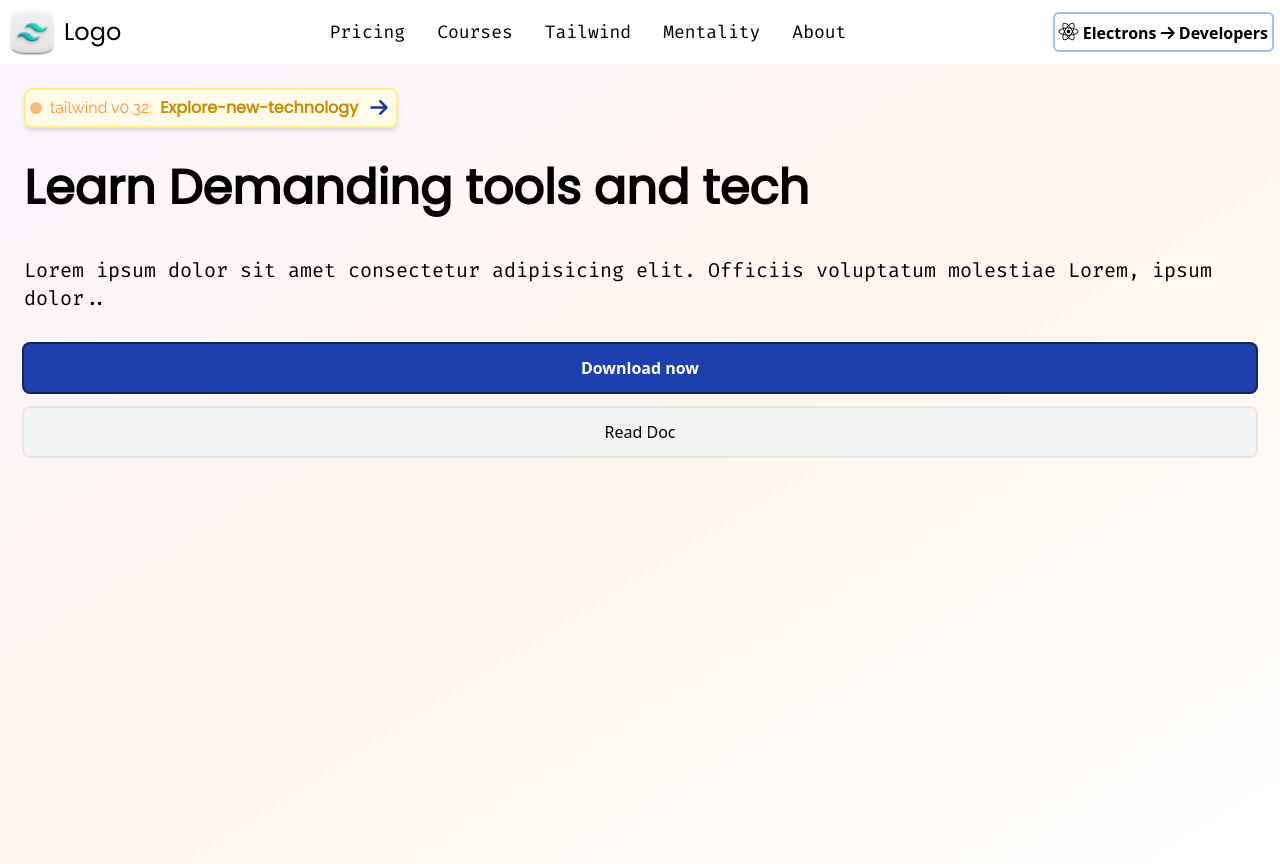
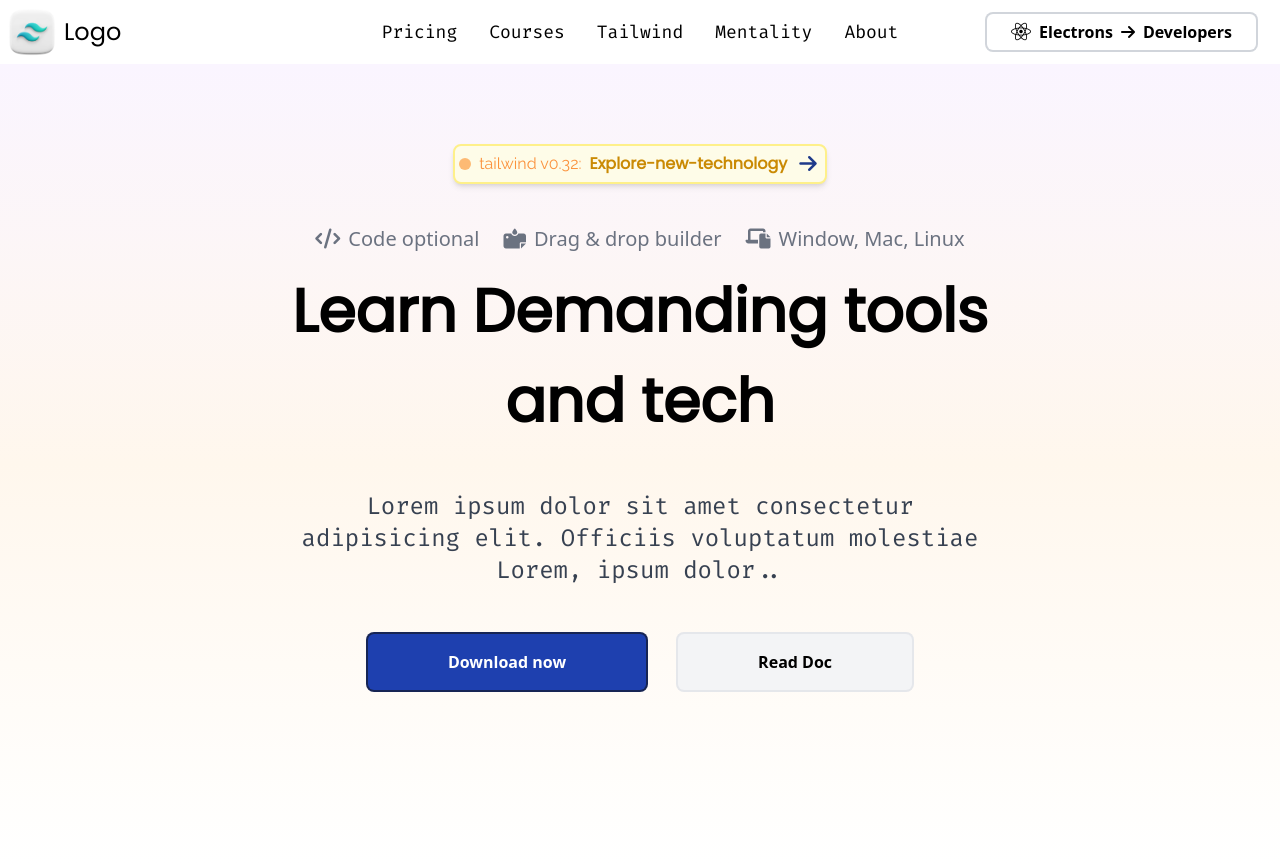
Before and after one commit to imlearning2024/nothing, a plain HTML site: page index.html in a window 1280 px wide. Drawn offline with Linux system fonts and the light colour scheme.

Commit message:
more css

```diff
--- a/index.html
+++ b/index.html
@@ -10,22 +10,20 @@
   <body>
     <!-- Navbar - Modern & Responsive -->
     <nav class="bg-white flex justify-between items-center p-2">
-      <div class="flex items-center gap-2">
       <!-- Logo Image -->
-        <a href="#">
+      <a href="#" class="gap-2 flex-1 flex items-center">
         <img
           src="./assets/tailwind logo.webp"
           alt="Tailwind Logo"
           class="max-w-12 max-h-12 object-cover"
         />
+        <span class="text-2xl text-black font-heading">Logo</span>
       </a>
-        <span class="text-2xl text-black font-heading">Logo</span>
-      </div>
 
       <!-- Links -->
       <div
         id="nav-menu"
-        class="font-code hidden lg:flex gap-8 justify-between items-center"
+        class="font-code hidden lg:flex gap-8 justify-between items-center mr-auto"
       >
         <a href="#" class="text-lg">Pricing</a>
         <a href="#" class="text-lg">Courses</a>
@@ -40,15 +38,17 @@
       </button>
 
       <!-- Electron Developers Button -->
+      <div class="hidden lg:flex flex-1 justify-end">
         <button
           type="button"
-        class="hidden lg:block font-semibold ring-2 hover:ring-violet-500 rounded p-1 hover:text-violet-500"
+          class="font-semibold ring-2 hover:ring-violet-500 ring-gray-300 rounded-md px-6 py-1 mr-4 hover:text-violet-500 flex flex-row items-center gap-x-2"
         >
           <i class="fa-brands fa-react text-xl"></i>
           <span>Electrons</span>
           <i class="fa-solid fa-arrow-right"></i>
           <span>Developers</span>
         </button>
+      </div>
 
       <!-- for-mobile and smaller screen   -->
       <div
@@ -115,13 +115,13 @@
       <!-- hero   -->
       <div
         id="hero"
-        class="min-h-screen bg-gradient-to-br from-purple-50 via-orange-50 to-transparent"
+        class="min-h-screen bg-gradient-to-b from-purple-50 via-orange-50 to-transparent"
       >
-        <div id="hero-container" class="flex flex-col items-start px-6 mx-auto">
         <div
-            id="version-text "
-            class="flex items-center gap-x-2 p-1 my-6 bg-yellow-50 border-2 border-yellow-200 rounded-lg shadow-md hover:shadow-lg hover:-translate-y-2 transition duration-300 group"
+          id="hero-container"
+          class="flex flex-col items-start px-6 mx-auto sm:items-center sm:pt-10"
         >
+          <div id="version-text " class="version-text group">
             <div id="cirlce" class="h-3 w-3 bg-orange-300 rounded-full"></div>
             <span class="font-subheading text-orange-400">tailwind v0.32:</span>
             <span class="font-extrabold font-heading text-yellow-600"
@@ -131,21 +131,53 @@
               class="fa-solid fa-arrow-right px-1 text-xl items-center text-blue-900 group-hover:translate-x-1 transition duration-300"
             ></i>
           </div>
+
+          <!-- horo features  -->
+
+          <div id="hero-features" class="hidden md:flex flex-row items-center gap-x-10 md:gap-x-6 text-xl text-gray-500 leading-normal ">
+            <div class="flex flex-row items-center gap-x-3 md:gap-x-2 ">
+              <i class="fa-solid fa-code"></i>
+              <p>Code optional</p>
+            </div>
+            <div class="flex flex-row items-center gap-x-3 md:gap-x-2">
+              <i class="fa-solid fa-tarp-droplet"></i>
+              <p>Drag & drop builder</p>
+            </div>
+            <div class="flex flex-row items-center gap-x-3 md:gap-x-2">
+              <i class="fa-solid fa-laptop-file"></i>
+              <p>Window, Mac, Linux</p>
+            </div>
+          </div>
+
+
           <!-- Heading  -->
-          <h1 class="font-extrabold font-heading text-5xl py-3">
+          <h1
+            class="font-extrabold font-heading text-5xl py-3 sm:text-center sm:text-6xl sm:leading-normal max-w-[700px] "
+          >
             Learn Demanding tools and tech
           </h1>
 
-          <p class="font-code text-xl py-8">
+          <p
+            class="font-code text-xl py-7 text-gray-700 leading-tight sm:text-center sm:text-2xl sm:py-8 max-w-[700px]"
+          >
             Lorem ipsum dolor sit amet consectetur adipisicing elit. Officiis
             voluptatum molestiae Lorem, ipsum dolor..
           </p>
 
-          <div id="two-button " class="flex flex-col items-center gap-y-4 w-full">
-            <button type="button" class="w-full py-3 rounded-md  block bg-blue-800 ring-2 ring-blue-950 text-white font-extrabold">
+          <div
+            id="two-button "
+            class="flex flex-col items-center gap-y-8 w-full sm:flex-row mt-4 gap-x-8 justify-center"
+          >
+            <button
+              type="button"
+              class="max-sm:w-full md:w-fit py-4 px-20 rounded-md block bg-blue-800 ring-2 ring-blue-950 text-white font-extrabold hover:opacity-90"
+            >
               Download now
             </button>
-            <button type="button" class="w-full py-3 rounded-md  block bg-gray-100 ring-2 ring-gray-200">
+            <button
+              type="button"
+              class="max-sm:w-full md:w-fit py-4 px-20 rounded-md block bg-gray-100 ring-2 ring-gray-200 font-extrabold hover:bg-gray-200"
+            >
               Read Doc
             </button>
           </div>
--- a/script.js
+++ b/script.js
@@ -1,7 +1,7 @@
-const toggle_nav = document.getElementById("nav_mobile")
+const toggle_nav = document.getElementById("nav_mobile");
 
 function toggleMenu() {
-    console.log("toggle_working fine")
+    console.log("toggle_working fine");
 
-    toggle_nav.classList.toggle("hidden")
+    toggle_nav.classList.toggle("hidden");
 }
```
Also changed, not shown: style.css. Lines whose indentation alone changed are shown as unchanged.
